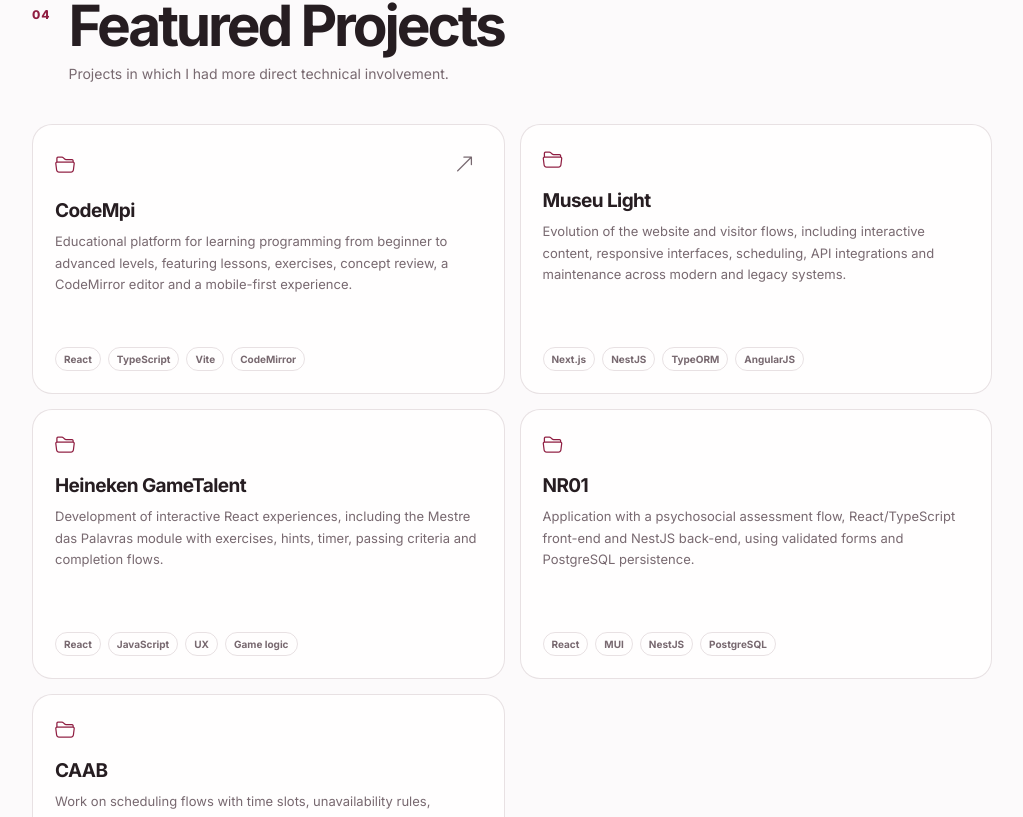
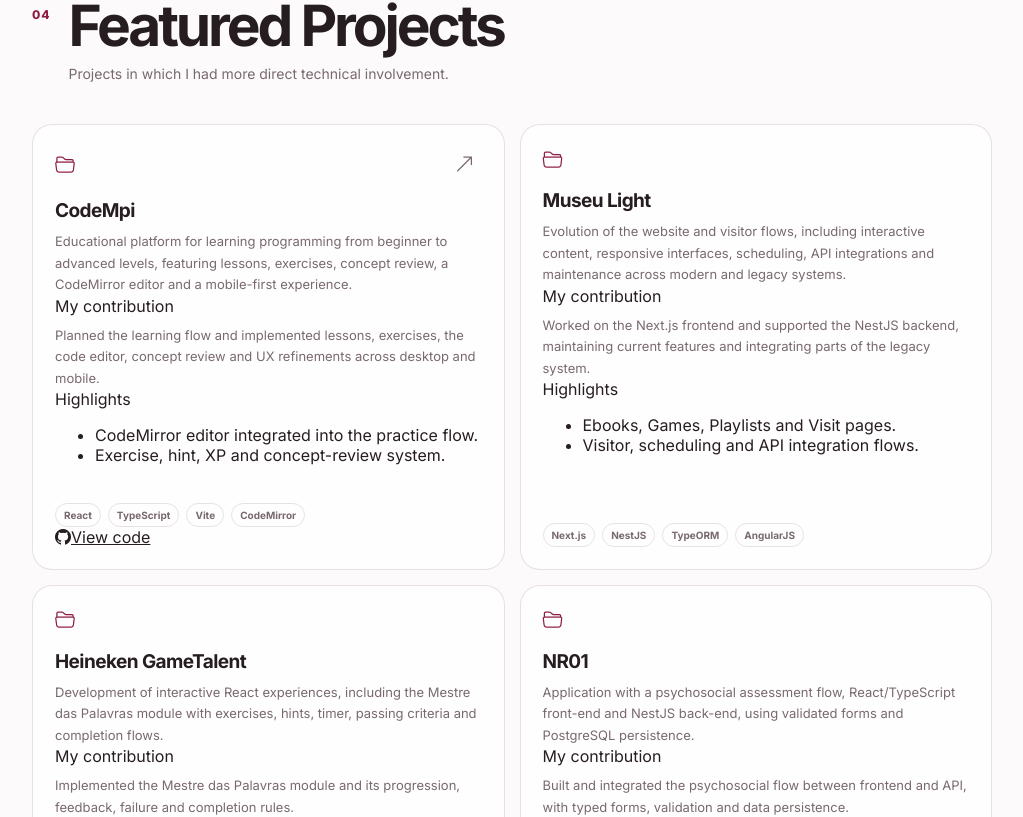
Before and after one commit to maurodferreira/Portfolio-site-mauro, a React (Vite) app: page / in a window 1280 px wide. Shown: the part 2603-3420 px from the top of the page, without its empty margins (128-1151 px from the left). Built offline with nearby package versions, Linux system fonts and the light colour scheme.

Commit message:
feat: detalha cases de projetos

```diff
--- a/src/components/Projects.tsx
+++ b/src/components/Projects.tsx
@@ -22,18 +22,53 @@
               <div>
                 <div className="project-topline">
                   <i className="bi bi-folder2-open" aria-hidden="true" />
+
                   {project.link && (
-                    <a href={project.link} target="_blank" rel="noreferrer" aria-label={`Abrir ${project.name}`}>
+                    <a
+                      href={project.link}
+                      target="_blank"
+                      rel="noreferrer"
+                      aria-label={`${data.ui.sections.projectOpen}: ${project.name}`}
+                      title={data.ui.sections.projectOpen}
+                    >
                       <i className="bi bi-arrow-up-right" aria-hidden="true" />
                     </a>
                   )}
                 </div>
+
                 <h3>{project.name}</h3>
-                <p>{project.description}</p>
+                <p className="project-description">{project.description}</p>
+
+                {project.contribution && (
+                  <div className="project-case-block">
+                    <span>{data.ui.sections.projectContribution}</span>
+                    <p>{project.contribution}</p>
+                  </div>
+                )}
+
+                {project.highlights?.length ? (
+                  <div className="project-case-block">
+                    <span>{data.ui.sections.projectHighlights}</span>
+                    <ul className="project-highlights">
+                      {project.highlights.map((highlight) => (
+                        <li key={highlight}>{highlight}</li>
+                      ))}
+                    </ul>
+                  </div>
+                ) : null}
               </div>
 
-              <div className="project-tags">
-                {project.tags.map((tag) => <span key={tag}>{tag}</span>)}
+              <div className="project-card-footer">
+                <div className="project-tags">
+                  {project.tags.map((tag) => <span key={tag}>{tag}</span>)}
+                </div>
+
+                {project.link && (
+                  <a className="project-code-link" href={project.link} target="_blank" rel="noreferrer">
+                    <i className="bi bi-github" aria-hidden="true" />
+                    {data.ui.sections.projectOpen}
+                  </a>
+                )}
               </div>
             </article>
           </Reveal>
@@ -46,6 +81,7 @@
             <h3>{data.ui.sections.clients}</h3>
             <p>{data.ui.sections.clientsSubtitle}</p>
           </div>
+
           <div className="client-chips">
             {data.clients.map((client) => <span key={client}>{client}</span>)}
           </div>
```
